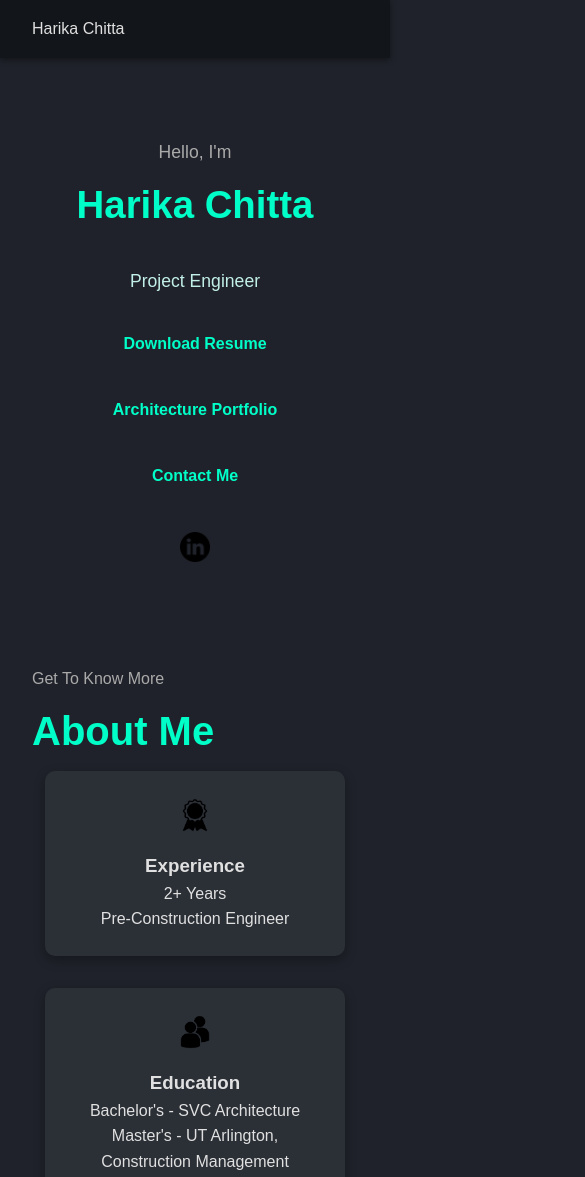
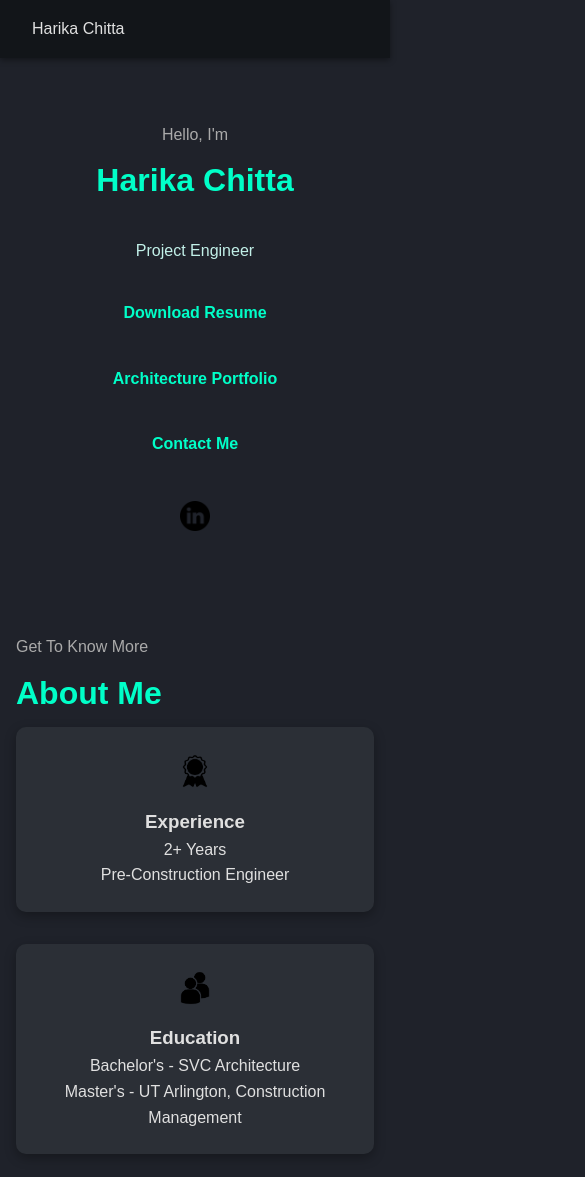
Before and after one commit to Harikachitta/Portfolio, a plain HTML site: page index.html in a window 390 px wide. Shown: the top 1177 px of the page, 585 px wide, since content can reach past the window. Drawn offline with Linux system fonts and the light colour scheme.

Commit message:
Update media.css

```diff
--- a/media.css
+++ b/media.css
@@ -1,6 +1,5 @@
-/* Responsive Navigation & Layout */
+/* Responsive Layout */
 
-/* Hide desktop menu, show hamburger on smaller screens */
 @media screen and (max-width: 1024px) {
   .navbar-menu {
     display: none;
@@ -13,8 +12,8 @@
     height: calc(100% - 60px);
     padding-top: 2rem;
     box-shadow: -2px 0 10px rgba(0,0,0,0.7);
+    transform: translateX(100%);
     transition: transform 0.3s ease;
-    transform: translateX(100%);
   }
 
   .navbar-menu.active {
@@ -33,18 +32,46 @@
   }
 }
 
-/* Layout adjustments for smaller devices */
 @media screen and (max-width: 768px) {
-  main {
-    padding: 1rem;
+  .btn-container {
+    flex-direction: column;
+    gap: 1rem;
   }
 
-  /* Hero section text smaller and padded */
-  .hero h1 {
-    font-size: 2.4rem;
+  .about-containers,
+  .experience-details-container,
+  .contact-info-upper-container {
+    flex-direction: column;
+    align-items: center;
   }
-  .hero p {
-    font-size: 1.1rem;
+
+  .details-container {
+    width: 100%;
+    max-width: 400px;
   }
-  .buttons {
-    flex-direction: column;
+
+  .text-container p {
+    padding: 0 1rem;
+    text-align: center;
+  }
+
+  .article-container {
+    justify-content: center;
+  }
+}
+
+@media screen and (max-width: 480px) {
+  .title {
+    font-size: 2rem;
+  }
+
+  .section__text__p1,
+  .section__text__p2 {
+    font-size: 1rem;
+  }
+
+  .icon {
+    width: 24px;
+    height: 24px;
+  }
+}
```
